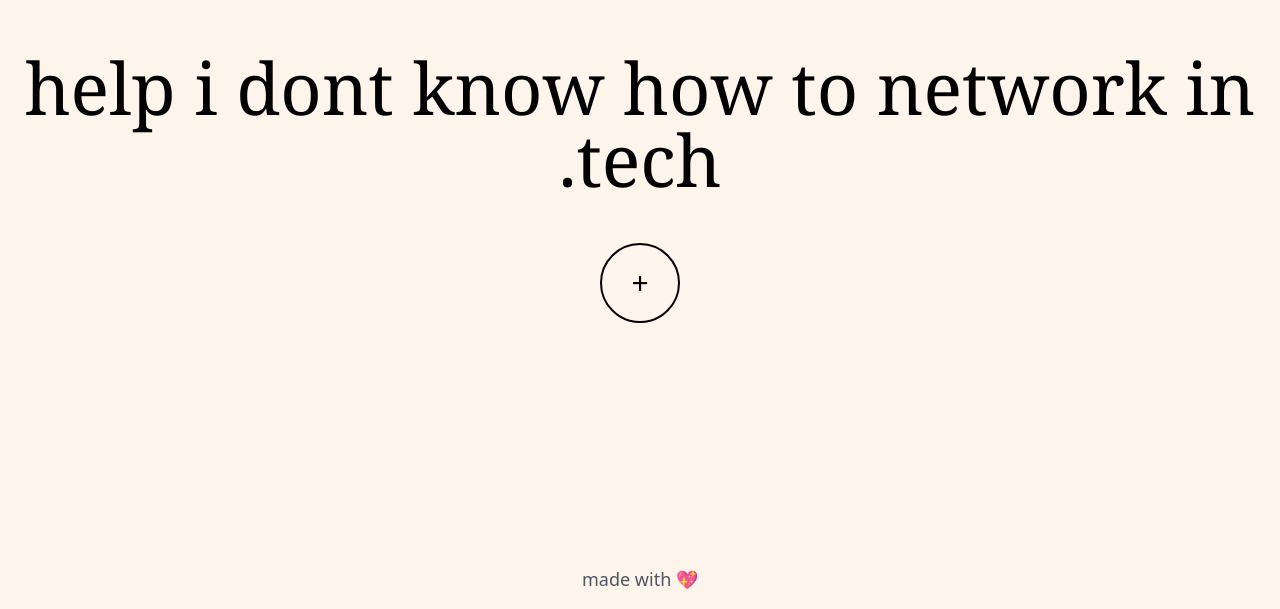
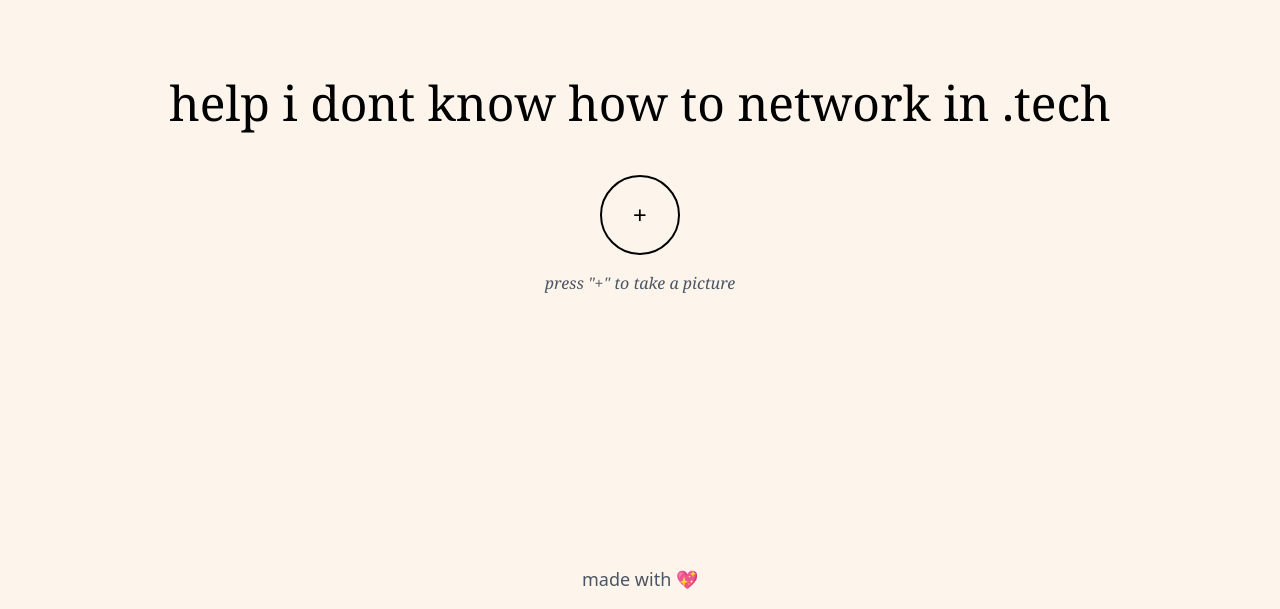
Before and after one commit to naman-sonawane/helpidontknowhowtonetworkintech, a React (Vite) app in the folder frontend/: page / in a window 1280 px wide. Shown: the part 191-800 px from the top of the page. Built offline with nearby package versions, Linux system fonts and the light colour scheme.

Commit message:
landing page

```diff
--- a/frontend/src/pages/landing/Landing.tsx
+++ b/frontend/src/pages/landing/Landing.tsx
@@ -43,21 +43,25 @@ function Landing() {
         </div>
 
         {/* Horizontal text for large screens */}
-        <div className="hidden lg:block text-center text-4xl sm:text-5xl md:text-6xl lg:text-7xl font-serif">
+        <div className="hidden lg:block text-center text-2xl sm:text-3xl md:text-4xl lg:text-5xl font-serif">
           help i dont know how to network in .tech
         </div>
-
-        {/* Plus Button */}
-        <div className="mt-12">
+        {/* Plus Button + Label */}
+        <div className="mt-12 flex flex-col items-center space-y-4">
         <button
           className="relative w-12 h-12 sm:w-16 sm:h-16 md:w-20 md:h-20
             border-2 border-black rounded-full flex items-center justify-center
             hover:border-gray-500 transition-colors"
           onClick={handleCameraClick}
         >
-            <span className="text-xl sm:text-2xl md:text-3xl">+</span>
+          <span className="text-2xl leading-none">+</span>
         </button>
+
+          <p className="mt-4 text-sm sm:text-base text-gray-600 font-serif italic">
+            press "+" to take a picture
+          </p>
         </div>
+
       </div>
 
       {/* Footer */}
```
Lines whose indentation alone changed are shown as unchanged.
